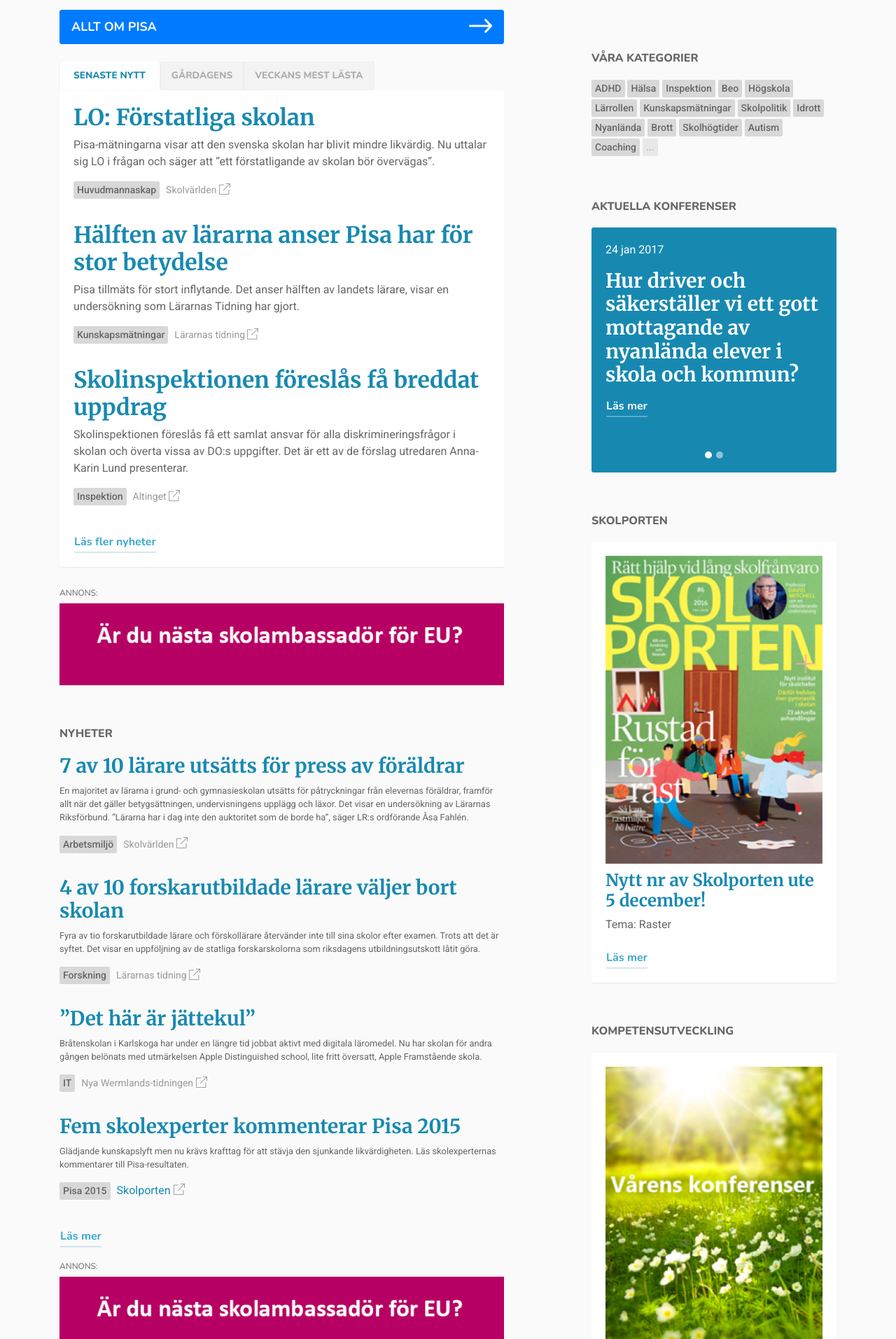
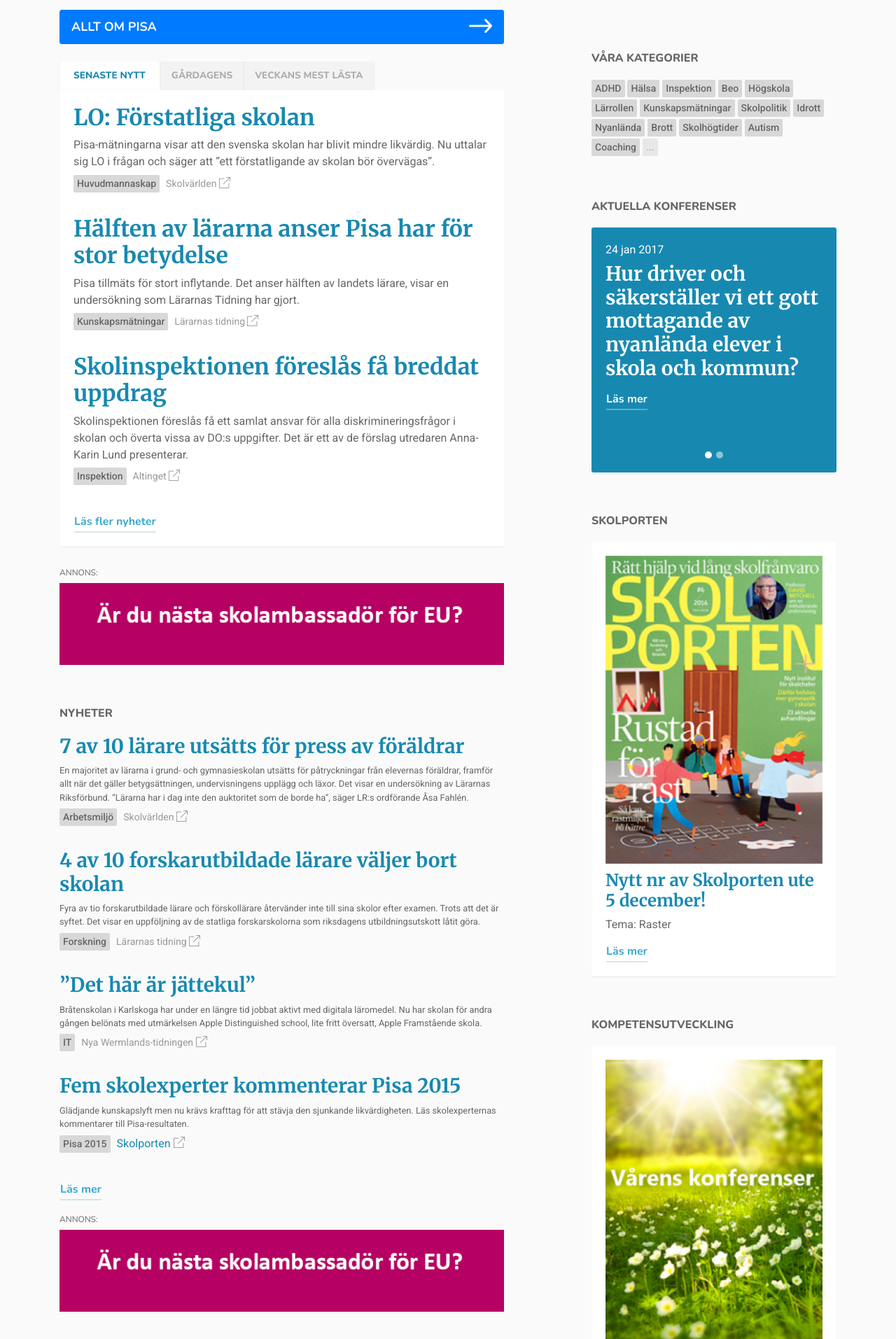
Before and after one commit to ekandreas/Skolporten2017, a PHP site: page /home.php in a window 1280 px wide. Shown: the part 503-2416 px from the top of the page at 70% size. Run offline with PHP 8.4, Linux system fonts and the light colour scheme; style sheets or scripts are compiled from the project's sources; some libraries are stand-ins or nearby versions.

Commit message:
Menu row in sticky mode aligned with logo Less space in paragraphs general

```diff
--- a/src/sass/header.scss
+++ b/src/sass/header.scss
@@ -390,7 +390,7 @@ header {
       }
     }
     .level-1 {
-      margin-top: -2px
+      margin-top: 8px;
     }
     #news-carousel {
       opacity: 0;
--- a/src/sass/typography.scss
+++ b/src/sass/typography.scss
@@ -60,3 +60,7 @@ h5, .h5 {
     font-size: $font-size-h5 * 0.7;
   }
 }
+
+p {
+  margin-bottom: 0.4rem;
+}
```
